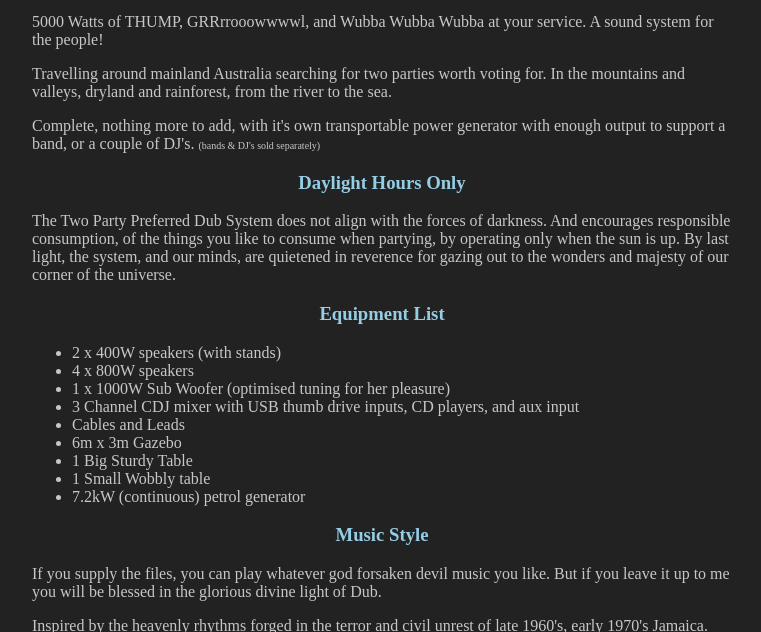
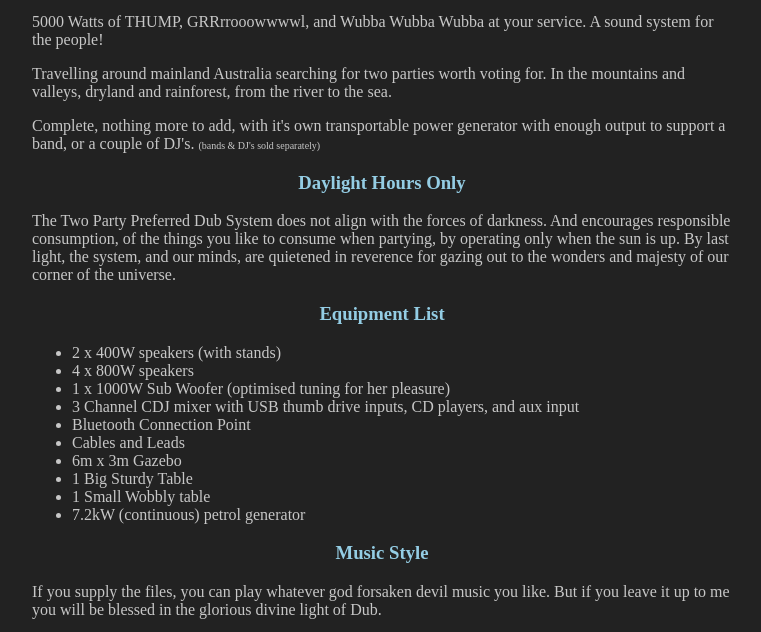
Before and after one commit to HologramOfMe/hologramofme.github.io, a plain HTML site: page index.html in a window 1280 px wide. Shown: the part 148-780 px from the top of the page, without its empty margins (258-1019 px from the left). Drawn offline with Linux system fonts and the light colour scheme.

Commit message:
add line about bluetooth

```diff
--- a/index.html
+++ b/index.html
@@ -50,6 +50,7 @@
             3 Channel CDJ mixer with USB thumb drive inputs, CD players, and aux
             input
           </li>
+          <li>Bluetooth Connection Point</li>
           <li>Cables and Leads</li>
           <li>6m x 3m Gazebo</li>
           <li>1 Big Sturdy Table</li>
```
